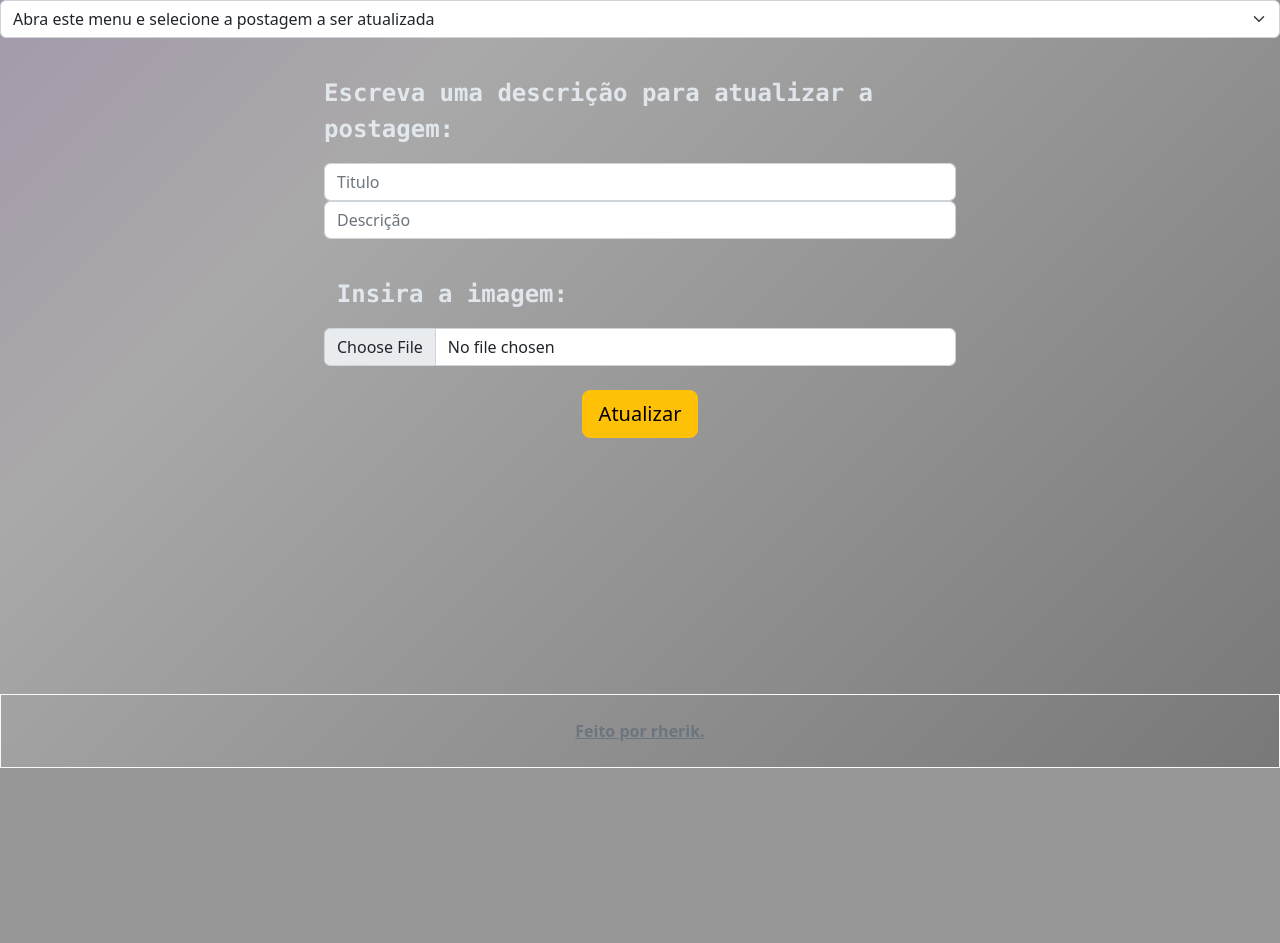
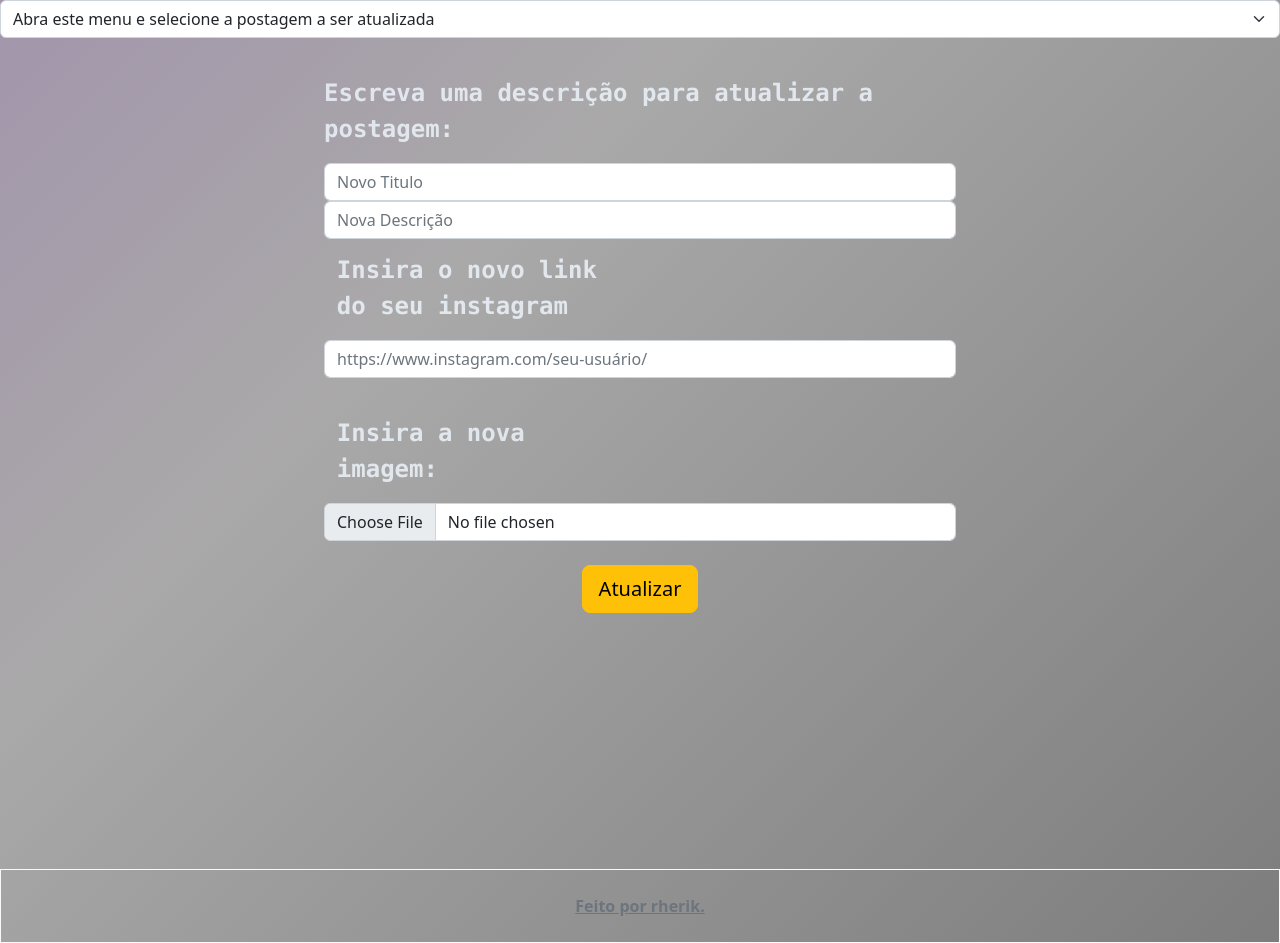
Before and after one commit to rherik/adocao_flask, a Flask app: page /atualizar in a window 1280 px wide. Shown: the part 144-1087 px from the top of the page. Before the commit the page ends 912 px from the top, so only its background shows below. Run offline with Flask 3, Linux system fonts and the light colour scheme; data that the repository does not hold is empty.

Commit message:
feat: add function to update and delete old image

```diff
--- a/templates/atualizar.html
+++ b/templates/atualizar.html
@@ -19,12 +19,14 @@
 
     <div class="justify-content-center row g-3">
         <div class="col-lg-6">
-            <input type="text" name="titulo" id="titulo" class="form-control" placeholder="Titulo">
-            <input type="text" name="text" id="text" class="form-control" placeholder="Descrição">
+            <input type="text" name="titulo" id="titulo" class="form-control" placeholder="Novo Titulo">
+            <input type="text" name="text" id="text" class="form-control" placeholder="Nova Descrição">
+            <p class="col-lg-6 font-monospace fw-bolder fs-4">Insira o novo link do seu instagram</p>
+            <input type="text" name="insta_url" class="form-control" placeholder="https://www.instagram.com/seu-usuário/">
 
             <br/>
             <div class="file-path-wrapper">
-                <p class="col-lg-6 font-monospace fw-bolder fs-4">Insira a imagem:</p>
+                <p class="col-lg-6 font-monospace fw-bolder fs-4">Insira a nova imagem:</p>
                 <input class="form-control" type="file" name="imagem">
             </div>
         </div>
--- a/templates/inicio.html
+++ b/templates/inicio.html
@@ -1,5 +1,5 @@
 {% extends "base.html" %}
-{% block title %}Histórias{% endblock %}
+{% block title %}Adote Vira-latas{% endblock %}
 {% block base %}
 <p class="font-monospace fs-4">
     <small>Histórias de adoções:</small>
--- a/templates/sobre.html
+++ b/templates/sobre.html
@@ -1,5 +1,5 @@
 {% extends "base.html" %}
-{% block title %}Adote Vira-latas{% endblock %}
+{% block title %}Sobre{% endblock %}
 {% block base %}
 <main>
     <div id="caixa">
--- a/views.py
+++ b/views.py
@@ -23,6 +23,16 @@ def allowed_files(filename):
     else:
         return False
 
+def retorna_arquivo(arq):
+    # Definição do arquivo
+    new_filename = uuid.uuid4().hex + '.' + arq.filename.rsplit('.', 1)[1].lower()
+    # Armazena a imagem no bucket aws
+    s3.upload_fileobj(arq, bucket_name, new_filename)
+    # Fim do tratamento da imagem
+    url_img = f"https://{bucket_name}.s3.{regiao}.amazonaws.com/{new_filename}"
+    return url_img
+
+
 views = Blueprint("views", __name__)
 
 @views.route("/sobre", methods=['GET', 'POST'])
@@ -46,6 +56,8 @@ def create_post():
         titulo = request.form.get('titulo')
         text = request.form.get('text')
         url_insta = request.form.get('insta_url')
+        uploaded_file = request.files["imagem"]
+
         # Checagem dos inputs
         if 'https://www.instagram.com/' not in url_insta:
             flash('Url do instagram está incorreta, verifique se a sua url começa com https://', category='error')
@@ -55,19 +67,11 @@ def create_post():
             return redirect('/crie')
         else:
             # Inicio do tratamento da imagem
-            uploaded_file = request.files["imagem"]
             if not allowed_files(uploaded_file.filename):
                 flash("Tipo de arquivo não permitido", category='error')
                 return redirect('/crie')
 
-            # Definição do arquivo
-            new_filename = uuid.uuid4().hex + '.' + uploaded_file.filename.rsplit('.', 1)[1].lower()
-
-            # Armazena a imagem no bucket aws
-            s3.upload_fileobj(uploaded_file, bucket_name, new_filename)
-            # Fim do tratamento da imagem
-            url_img = f"https://{bucket_name}.s3.{regiao}.amazonaws.com/{new_filename}"
-
+            url_img = retorna_arquivo(uploaded_file)
             post = Post(title=titulo,
                         text=text,
                         date_created=datetime.now().strftime('%d/%m/%Y'),
@@ -112,13 +116,41 @@ def atualizar():
         post_att = Post.query.get_or_404(post_id)
         novo_titulo = request.form.get('titulo')
         novo_texto = request.form.get('text')
+        nova_foto = request.files["imagem"]
+        nova_url_insta = request.form.get('insta_url')
 
-        post_att.title = novo_titulo
-        post_att.text = novo_texto
-        post_att.date_created = datetime.now().strftime('%d/%m/%Y')
+        # Checagem dos inputs
+        if 'https://www.instagram.com/' not in nova_url_insta:
+            flash('Url do instagram está incorreta, verifique se a sua url começa com https://', category='error')
+            return redirect('/atualizar')
+        elif not novo_texto:
+            flash('Descrição não pode estar vazia', category='error')
+            return redirect('/atualizar')
+        elif not allowed_files(nova_foto.filename):
+                flash("Tipo de arquivo não permitido", category='error')
+                return redirect('/atualizar')
+        else:
+            # Deletar imagem com boto3
+            filename = post_att.foto
+            url_img = f"https://{bucket_name}.s3.{regiao}.amazonaws.com/"
 
-        db.session.commit()
-        flash('Postagem atualizada!', category='success')
+            new_filename = filename.strip(url_img)
+            # Deleta imagem
+            s3.delete_object(
+                Bucket=bucket_name,
+                Key=new_filename
+            )
+
+            # adicionar remoção do arquivo antigo e opção de manter outras opções originais
+            url_img = retorna_arquivo(nova_foto)
+            post_att.title = novo_titulo
+            post_att.text = novo_texto
+            post_att.date_created = datetime.now().strftime('%d/%m/%Y')
+            post_att.foto = url_img
+            post_att.url = nova_url_insta
+
+            db.session.commit()
+            flash('Postagem atualizada!', category='success')
     return render_template('atualizar.html', posts=postes)
 
 # Cadastra Usuário
```
Also changed, not shown: README.md.
